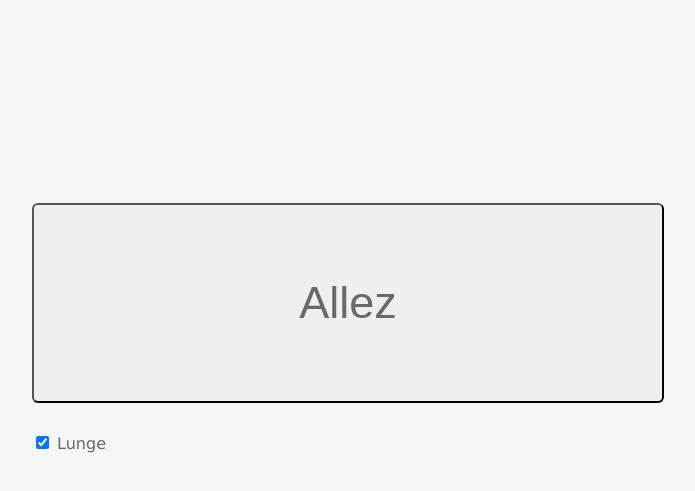
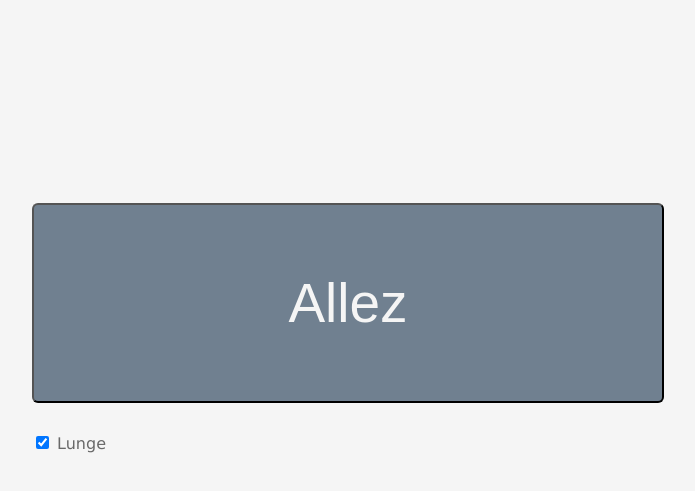
Before and after one commit to sid-bhargav/sid-bhargav.github.io, a plain HTML site: page FencingPractice.html in a window 1280 px wide. Shown: the part 5-496 px from the top of the page, without its empty margins (292-987 px from the left). Drawn offline with Linux system fonts and the light colour scheme.

Commit message:
Update FencingPractice.html

```diff
--- a/FencingPractice.html
+++ b/FencingPractice.html
@@ -67,7 +67,7 @@
 	<style>
 		body {background: WhiteSmoke; font-family: Verdana; color: DimGray;}
 		#content {width:50%; margin:0 auto; padding-top: 200px;}
-		button {width:100%; height: 200px; border-radius: 6px; margin-bottom: 30px; font-size: 45px; color: DimGray;}
+		button {width:100%; height: 200px; border-radius: 6px; margin-bottom: 30px; font-size: 55px; color: WhiteSmoke; background-color:SlateGray;}
 	</style>
 	<body>
 		<!-- <div id='test'>none</div> <br> -->
```
